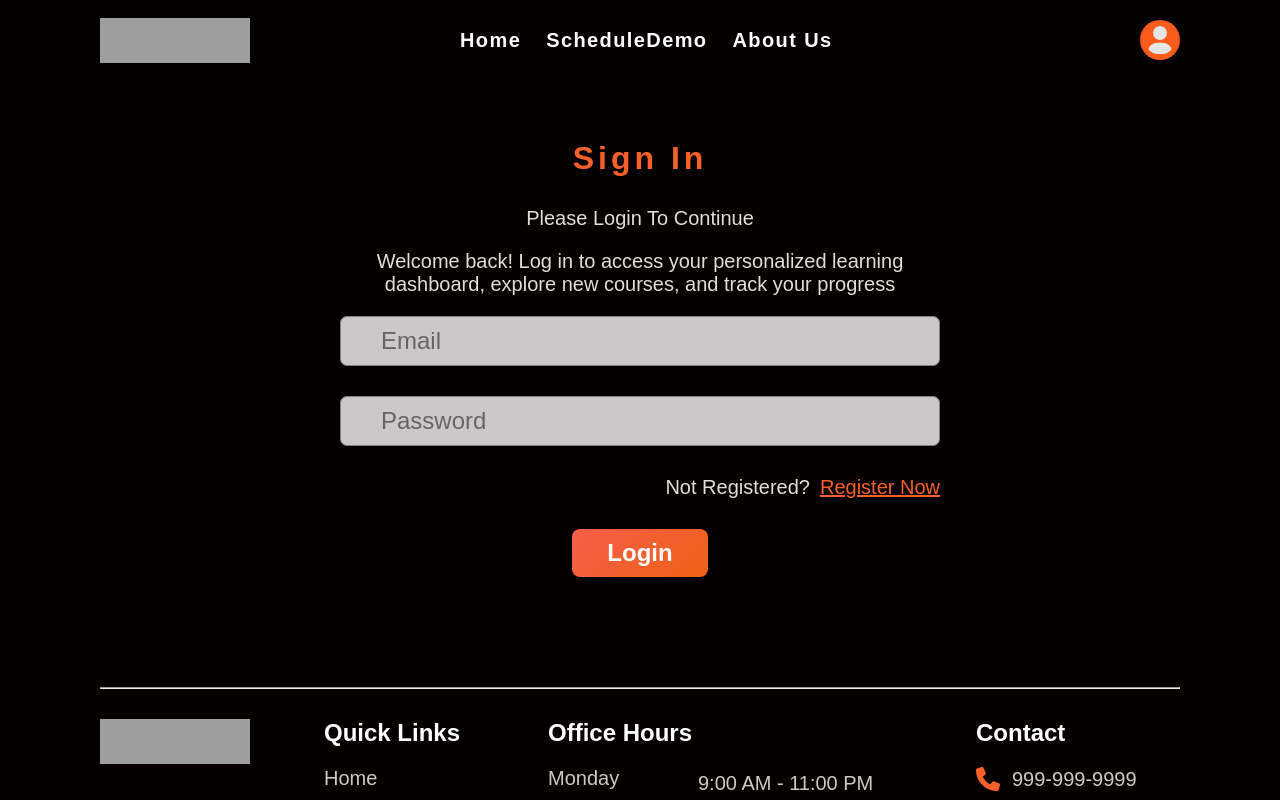
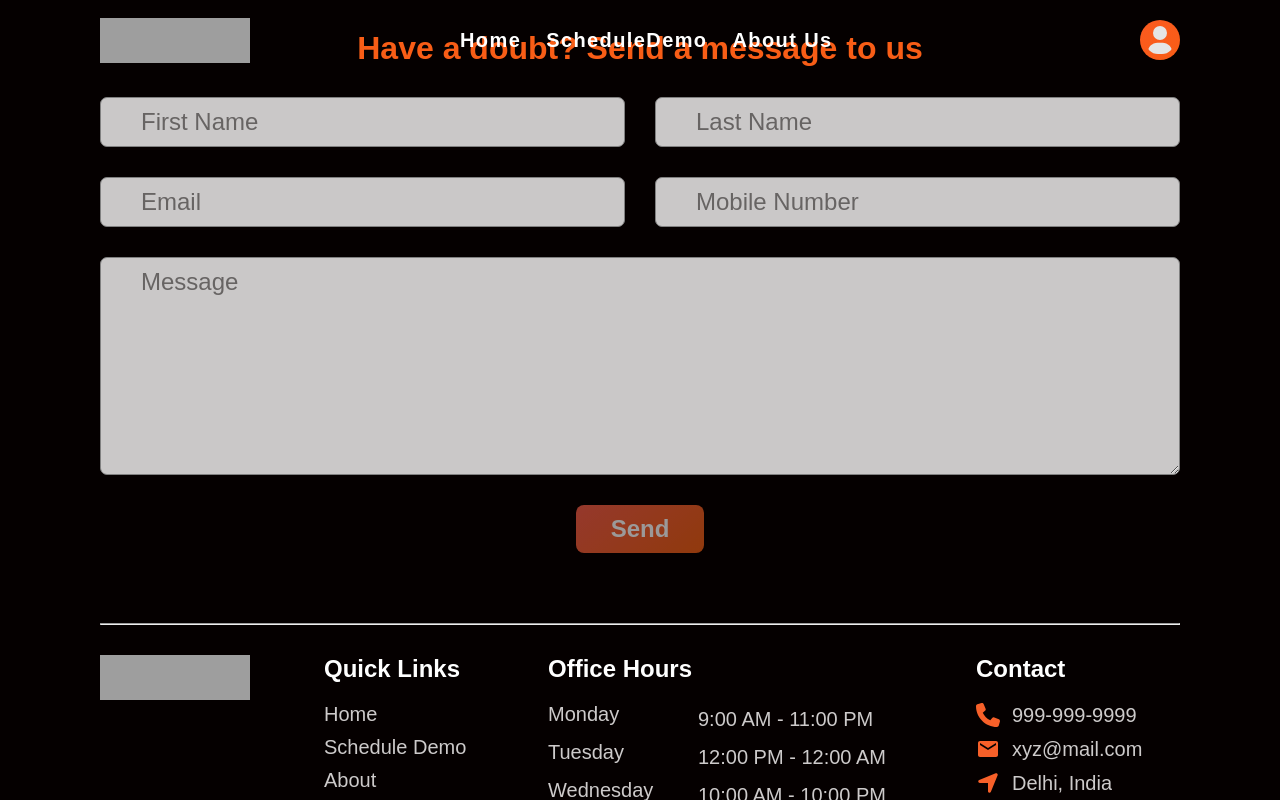
Before and after one commit to yashgoyal0110/plus-student, a React (Vite) app: page /login in a window 1280 px wide. Shown: the top 800 px of the page. Built offline with nearby package versions, Linux system fonts and the light colour scheme; no server answers; grey boxes are pictures that could not be loaded.

Commit message:
Login.jsx

```diff
--- a/src/pages/Login.jsx
+++ b/src/pages/Login.jsx
@@ -1,50 +1,69 @@
-import { useState, useContext } from "react";
-import { Link, useNavigate, Navigate } from "react-router-dom";
-import { Context } from "../main";
+import { useState, useEffect } from "react";
 import axios from "axios";
 import { toast } from "react-toastify";
-const Login = () => {
-  const { isAuthenticated, setIsAuthenticated } = useContext(Context);
+const MessageForm = () => {
+  const [firstName, setFirstName] = useState("");
+  const [lastName, setLastName] = useState("");
+  const [email, setEmail] = useState("");
+  const [phone, setPhone] = useState("");
+  const [message, setMessage] = useState("");
+  const [loader, setLoader] = useState(false);
+  const [isButtonDisabled, setIsButtonDisabled] = useState(true);
+  useEffect(() => {
+    setIsButtonDisabled(!email || !lastName || !firstName || !lastName || !phone || !message);
+  }, [firstName, lastName, email, phone, message]);
 
-  const [email, setEmail] = useState("");
-  const [password, setPassword] = useState("");
-
-  const navigateTo = useNavigate();
-  const handleLogin = async (e) => {
+  const handleMessage = async (e) => {
     e.preventDefault();
     try {
+      setLoader(true);
       await axios
         .post(
-          "https://plus-backend.onrender.com/api/v1/user/login",
-          { email, password, role: "Student" },
+          "https://plus-backend.onrender.com/api/v1/message/send", // url
+          { firstName, lastName, email, phone, message }, // data to be send
           {
             withCredentials: true,
-            headers: { "Content-Type": "application/json" },
+            headers: {
+              "Content-Type": "application/json",
+            },
           }
         )
         .then((res) => {
           toast.success(res.data.message);
-          setIsAuthenticated(true);
-          navigateTo("/");
+          setFirstName("");
+          setLastName("");
           setEmail("");
-          setPassword("");
+          setPhone("");
+          setMessage("");
         });
+      setLoader(false);
     } catch (error) {
-      toast.error(error.response.data.message);
+      toast.error(error.response?.data?.message || "Failed to send message");
     }
   };
-  if (isAuthenticated) {
-    return <Navigate to={"/"} />;
-  }
   return (
     <>
-      <div className="container form-component login-form">
-        <h2 className="h2">Sign In</h2>
-        <p>Please Login To Continue</p>
-        <p>
-        Welcome back! Log in to access your personalized learning dashboard, explore new courses, and track your progress
-        </p>
-        <form onSubmit={handleLogin}>
+      <div
+        className="container form-component message-form"
+        style={{ top: "20px" }}
+      >
+        <h2 style={{ bottom: "30px" }}>Have a doubt? Send a message to us</h2>
+        <form onSubmit={handleMessage}>
+          <div>
+            <input
+              type="text"
+              placeholder="First Name"
+              value={firstName}
+              onChange={(e) => setFirstName(e.target.value)}
+            />
+            <input
+              type="text"
+              placeholder="Last Name"
+              value={lastName}
+              onChange={(e) => setLastName(e.target.value)}
+            />
+          </div>
+          <div>
             <input
               type="text"
               placeholder="Email"
@@ -52,28 +71,29 @@ const Login = () => {
               onChange={(e) => setEmail(e.target.value)}
             />
             <input
-            type="password"
-            placeholder="Password"
-            value={password}
-            onChange={(e) => setPassword(e.target.value)}
+              type="number"
+              placeholder="Mobile Number"
+              value={phone}
+              onChange={(e) => setPhone(e.target.value)}
             />
-          <div
+          </div>
+          <textarea
+            rows={7}
+            placeholder="Message"
+            value={message}
+            onChange={(e) => setMessage(e.target.value)}
+          />
+          <div style={{ justifyContent: "center", alignItems: "center" }}>
+            <button
+              type="submit"
+              disabled={isButtonDisabled || loader}
               style={{
-              gap: "10px",
-              justifyContent: "flex-end",
-              flexDirection: "row",
+                cursor: loader || isButtonDisabled ? "not-allowed" : "pointer",
+                opacity: loader || isButtonDisabled ? 0.6 : 1,
               }}
             >
-            <p style={{ marginBottom: 0 }}>Not Registered?</p>
-            <Link className="registerNow"
-              to={"/register"}
-              style={{ textDecoration: "underline", color: "#f76029", }}
-            >
-              Register Now
-            </Link>
-          </div>
-          <div style={{ justifyContent: "center", alignItems: "center" }}>
-            <button type="submit">Login</button>
+              {loader ? "Sending..." : "Send"}
+            </button>
           </div>
         </form>
       </div>
@@ -81,4 +101,4 @@ const Login = () => {
   );
 };
 
-export default Login;
+export default MessageForm;
```
Lines whose indentation alone changed are shown as unchanged.
